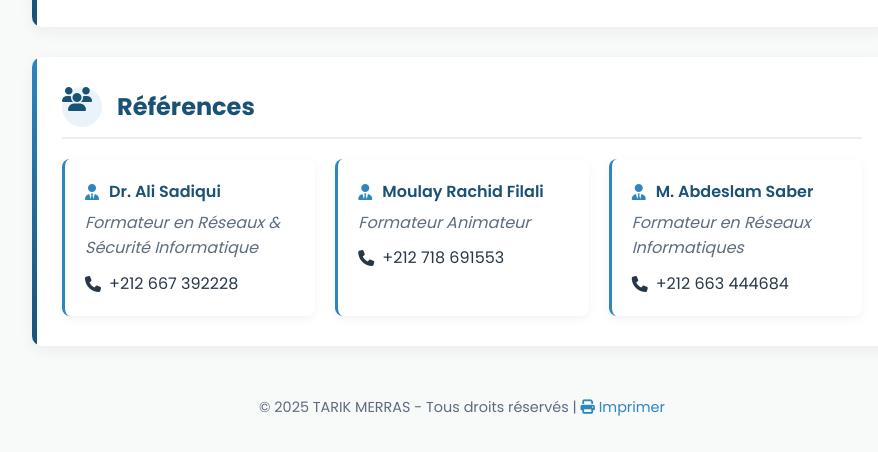
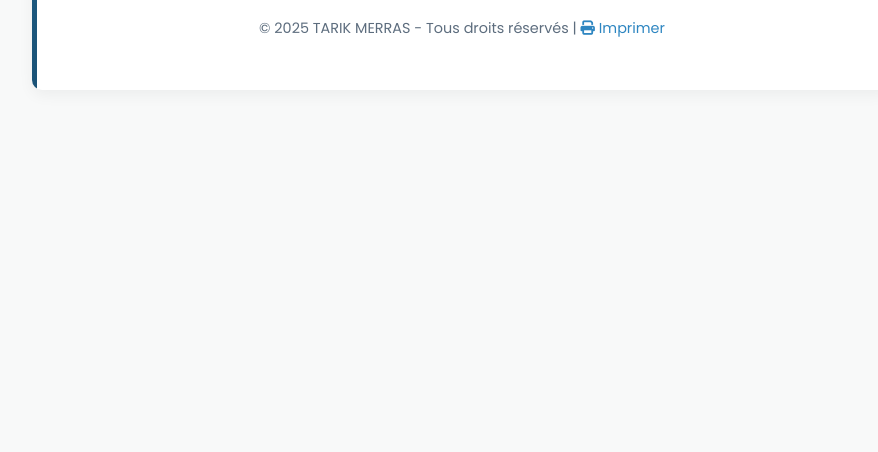
Before and after one commit to tarikmr/CV-TARIK-MERRAS., a plain HTML site: page index.html in a window 1280 px wide. Shown: the part 4264-4716 px from the top of the page, without its empty margins (178-1056 px from the left). After the commit the page ends 4404 px from the top, so only its background shows below. Drawn offline with Linux system fonts and the light colour scheme.

Commit message:
Update index.html

```diff
--- a/index.html
+++ b/index.html
@@ -926,30 +926,7 @@
             </a>
         </div>
     </div>
-</section>
 
-        <section>
-            <h2><i class="fas fa-users"></i> Références</h2>
-            <div class="references">
-                <div class="reference-item">
-                    <div class="reference-name"><i class="fas fa-user-tie"></i> Dr. Ali Sadiqui</div>
-                    <div class="reference-title">Formateur en Réseaux & Sécurité Informatique</div>
-                    <div class="reference-contact"><i class="fas fa-phone"></i> +212 667 392228</div>
-                </div>
-
-                <div class="reference-item">
-                    <div class="reference-name"><i class="fas fa-user-tie"></i> Moulay Rachid Filali</div>
-                    <div class="reference-title">Formateur Animateur</div>
-                    <div class="reference-contact"><i class="fas fa-phone"></i> +212 718 691553</div>
-                </div>
-
-                <div class="reference-item">
-                    <div class="reference-name"><i class="fas fa-user-tie"></i> M. Abdeslam Saber</div>
-                    <div class="reference-title">Formateur en Réseaux Informatiques</div>
-                    <div class="reference-contact"><i class="fas fa-phone"></i> +212 663 444684</div>
-                </div>
-            </div>
-        </section>
 
         <footer>
             <p>© 2025 TARIK MERRAS - Tous droits réservés | <a href="#" id="print-btn"><i class="fas fa-print"></i> Imprimer</a></p>
```
